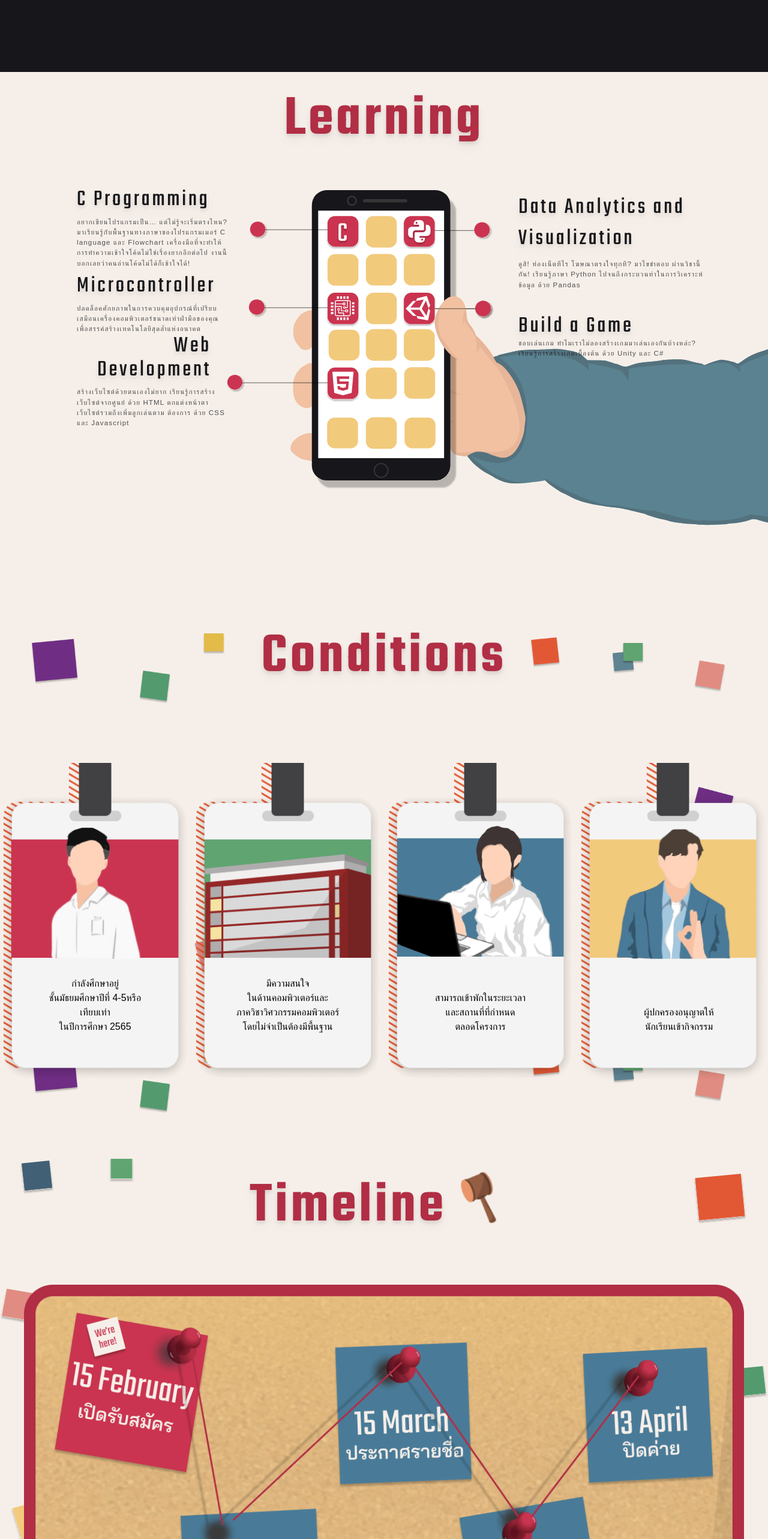
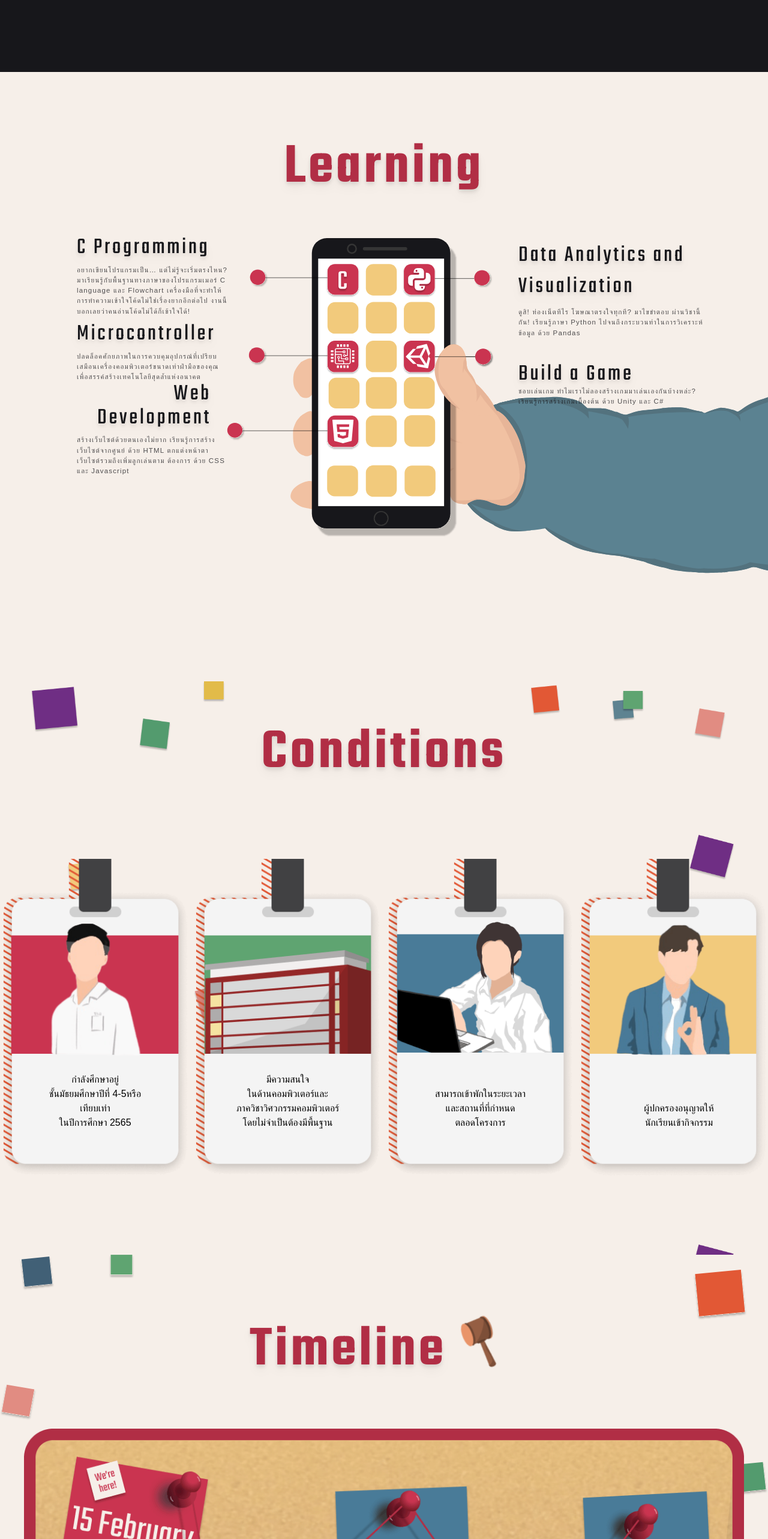
Before and after one commit to sokungz01/comcamp34, a React (Vite) app: page / in a window 1280 px wide. Shown: the part 5480-8046 px from the top of the page at 60% size. Built offline with nearby package versions, Linux system fonts and the light colour scheme; a web font is replaced by a local one.

Commit message:
:adhesive_bandage:FIX : padding heading text

```diff
--- a/src/components/homePage/AboutSection.tsx
+++ b/src/components/homePage/AboutSection.tsx
@@ -93,7 +93,7 @@ const AboutSection = () => {
    }, []);
 
    return (
-      <div id='about' className={`w-full flex bg-${string}`}>
+      <div className={`w-full flex bg-${string}`}>
          <div className='mx-auto relative w-full h-[600vh] hidden xl:block' ref={divRef}>
             <div className='sticky top-5 mx-auto flex'>
                <div className='w-full relative overflow-hidden h-screen '>
@@ -152,6 +152,7 @@ const AboutSection = () => {
                   </div>
                </div>
             </div>
+            <div id='about'></div>
          </div>
          <div
             className={`mx-auto relative w-full h-[400vh] bg-${string} block xl:hidden`}
--- a/src/components/homePage/ConditionsSection.tsx
+++ b/src/components/homePage/ConditionsSection.tsx
@@ -2,7 +2,7 @@ const ConditionsSection = () => {
    return (
       <div
          id='conditions'
-         className='w-full text-center bg-contain bg-base-white lg:bg-[url("/assets/frontPage/condition-bg-desktop.png")] bg-[url("/assets/frontPage/condition-bg-mobile.png")]'
+         className='pt-20 w-full text-center bg-contain bg-base-white lg:bg-[url("/assets/frontPage/condition-bg-desktop.png")] bg-[url("/assets/frontPage/condition-bg-mobile.png")]'
       >
          <p
             className='text-red2 drop-shadow-lg lg:text-8xl text-6xl md:text-8xl font-semibold mt-8  font-teko tracking-wider '
--- a/src/components/homePage/FAQSection.tsx
+++ b/src/components/homePage/FAQSection.tsx
@@ -16,7 +16,7 @@ const FAQSection = () => {
    return (
       <div
          id='faq'
-         className='w-full text-center lg:bg-contain bg-base-white lg:bg-[url("/assets/frontPage/faq-bg-desktop.png")] bg-[url("/assets/frontPage/faq-bg-mobile.png")]'
+         className='pt-20 w-full text-center lg:bg-contain bg-base-white lg:bg-[url("/assets/frontPage/faq-bg-desktop.png")] bg-[url("/assets/frontPage/faq-bg-mobile.png")]'
       >
          <div className='relative max-w-[1380px] m-auto my-32 grid lg:grid-cols-7 grid-cols-5 gap-1 font-bai-jamjuree text-center'>
             <div className='col-span-full lg:hidden flex flex-col' data-aos='fade-down'>
--- a/src/components/homePage/LearningSection.tsx
+++ b/src/components/homePage/LearningSection.tsx
@@ -1,6 +1,6 @@
 const LearningSection = () => {
    return (
-      <div id='learning' className='w-full text-center bg-contain bg-base-white'>
+      <div id='learning' className='pt-20 w-full text-center bg-contain bg-base-white'>
          <p
             className='text-red2 drop-shadow-lg lg:text-8xl text-6xl md:text-8xl font-semibold mt-8 font-teko tracking-wider'
             data-aos='fade-down'
--- a/src/components/homePage/Navbar.tsx
+++ b/src/components/homePage/Navbar.tsx
@@ -31,7 +31,7 @@ const Navbar = () => {
                   <Link to='/'>
                      <img className='lg:w-16 w-14' src={logo} />
                   </Link>
-               </div>{" "}
+               </div>
                <div className='block lg:hidden'>
                   <button
                      onClick={() => setHamburger(!hamburger)}
--- a/src/components/homePage/TimelineSection.tsx
+++ b/src/components/homePage/TimelineSection.tsx
@@ -2,7 +2,7 @@ const TimelineSection = () => {
    return (
       <div
          id='timeline'
-         className='w-full text-center bg-contain bg-base-white bg-[url("/assets/frontPage/timeline-bg.svg")]'
+         className='pt-20 w-full text-center bg-contain bg-base-white bg-[url("/assets/frontPage/timeline-bg.svg")]'
       >
          <div
             className='flex mx-auto justify-center relative '
```
